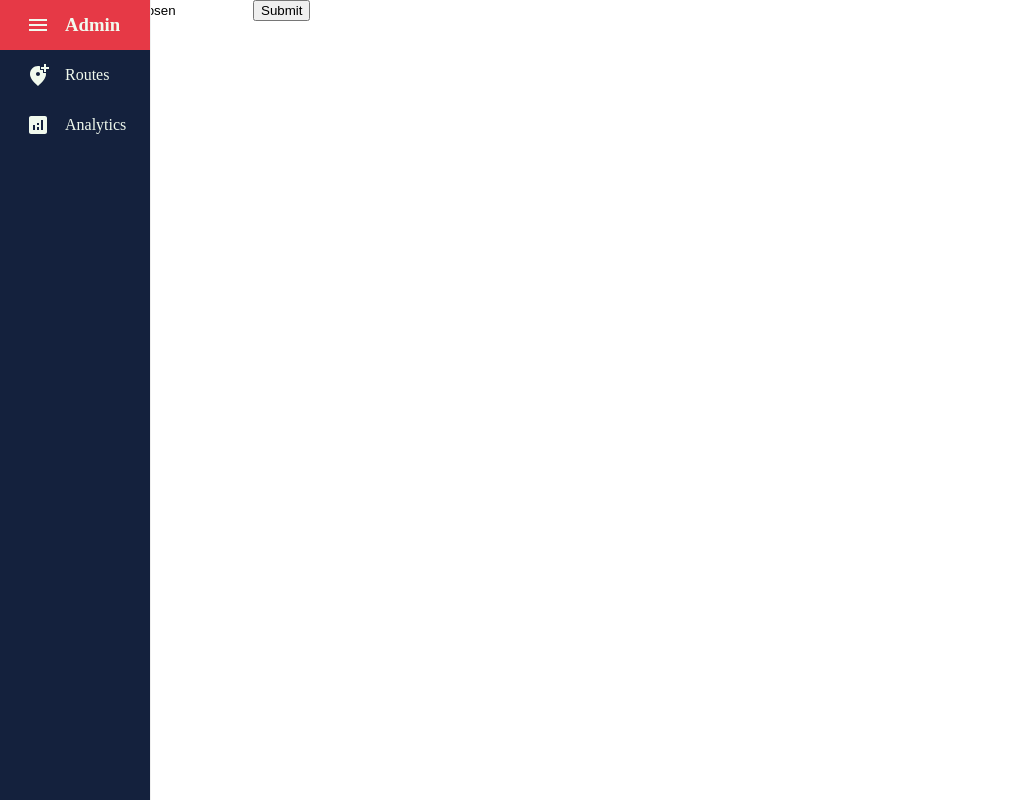
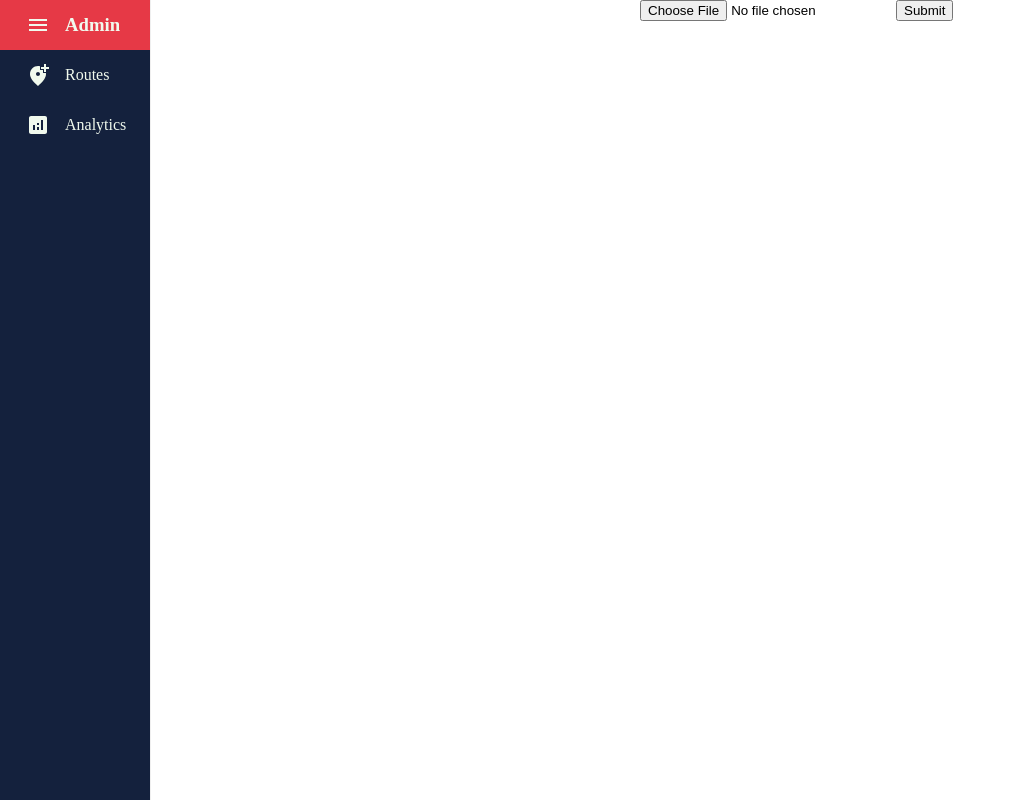
Before and after one commit to Inter-IIT-software-PS-2023/web-frontend, a React (Vite) app: page /csv in a window 1280 px wide. Shown: the whole page, without its empty margins (0-1016 px from the left). Built offline with nearby package versions, Linux system fonts and the light colour scheme; what @mapbox/mapbox-gl-draw would draw is missing.

Commit message:
connection error

```diff
--- a/package.json
+++ b/package.json
@@ -15,25 +15,26 @@
 		"@mapbox/mapbox-gl-directions": "^4.1.1",
 		"@mapbox/mapbox-gl-draw": "^1.3.0",
 		"@mapbox/mapbox-gl-geocoder": "^5.0.1",
-		"@reduxjs/toolkit": "^1.9.1",
 		"@mui/icons-material": "^5.11.0",
 		"@mui/material": "^5.11.3",
+		"@reduxjs/toolkit": "^1.9.1",
 		"@turf/turf": "^6.5.0",
 		"@types/mapbox-gl": "^2.7.10",
 		"@types/mapbox__mapbox-gl-draw": "^1.3.3",
 		"@types/mapbox__mapbox-gl-geocoder": "^4.7.3",
 		"@types/styled-components": "^5.1.26",
+		"axios": "^1.2.2",
 		"eslint": "^8.31.0",
 		"mapbox-gl": "^2.12.0",
 		"phosphor-react": "^1.4.1",
 		"react": "^18.2.0",
 		"react-dom": "^18.2.0",
+		"react-pro-sidebar": "^1.0.0-alpha.9",
 		"react-redux": "^8.0.5",
 		"react-router-dom": "^6.6.2",
 		"redux-persist": "^6.0.0",
 		"redux-thunk": "^2.4.2",
 		"reduxjs-toolkit-persist": "^7.2.1",
-		"react-pro-sidebar": "^1.0.0-alpha.9",
 		"styled-components": "^5.3.6"
 	},
 	"devDependencies": {
--- a/src/components/Csv.tsx
+++ b/src/components/Csv.tsx
@@ -1,33 +1,39 @@
 import React from 'react'
-
+import "../styles/Csv.css"
 const Csv = () => {
     return (
         <div>
             <input type="file" onChange={(e) => {
-                // e.preventDefault()
-                let file = e.target.files[0];
+                e.preventDefault()
+                let file = e.target.files[0]
 
                 let formData = new FormData()
                 formData.append('file', file)
                 console.log(formData)
-                //     fetch('http://localhost:3000/upload_files', {
-                //         method: 'POST',
-                //         body: formData
-                //     })
-                //         .then(resp => resp.json())
-                //         .then(data => {
-                //             if (data.errors) {
-                //                 alert(data.errors)
-                //             }
-                //             else {
-                //                 console.log(data)
-                //             }
-                //         })
-                //
+                fetch('http://localhost:8000/route/new', {
+                    method: 'POST',
+                    body: formData,
+                    headers: {
+                        "Content-Type": "multipart/form-data",
+                        "Accept": "application/json",
+                        "type": "formData"
+                    },
+                })
+                    .then(resp => resp.json())
+                    .then(data => {
+                        if (data.errors) {
+                            alert(data.errors)
+                        }
+                        else {
+                            console.log(data)
+                        }
+                    })
+
             }
             }
+                className="csv-input"
             />
-            <button >
+            <button className='csv-btn'>
                 Submit
             </button>
         </div>
--- /dev/null
+++ b/src/styles/Csv.css
@@ -0,0 +1,9 @@
+.csv-input {
+    position: absolute;
+    left: 50%;
+}
+
+.csv-btn {
+    position: absolute;
+    left: 70%;
+}
```
Also changed, not shown: 1 other file (tests, documents, lock files or other folders).
